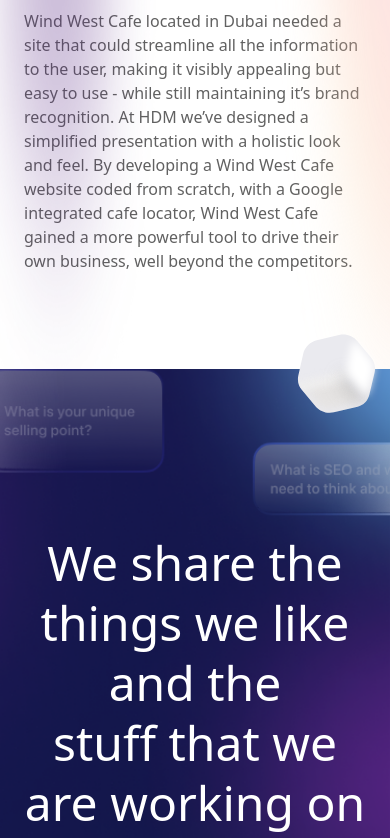
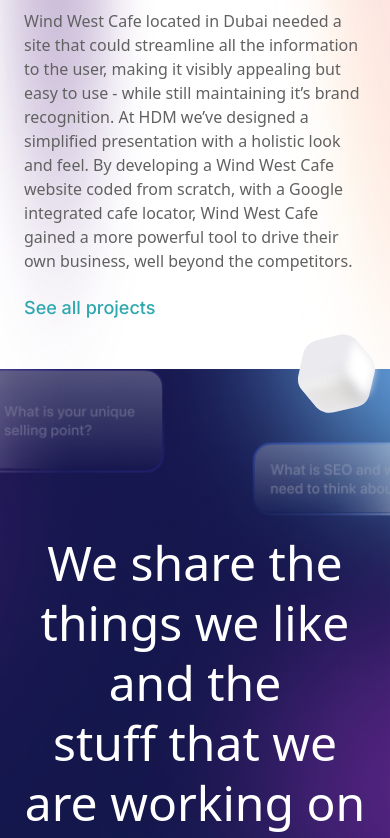
Before and after one commit to hdmuae/hdmmarketing, a Next.js app: page / in a window 390 px wide. Shown: the part 5730-6568 px from the top of the page. Built offline with nearby package versions, Linux system fonts and the light colour scheme.

Commit message:
feat: see all projects button - mobile view

```diff
--- a/src/containers/OurWork/index.tsx
+++ b/src/containers/OurWork/index.tsx
@@ -9,6 +9,7 @@
     <section id="ourwork" className="relative">
       <div>
         <Image
+          className="-z-10"
           layout="fill"
           src="/images/background_portfolio.png"
           alt="HDM portfolio background"
@@ -38,6 +39,12 @@
             description={description}
           />
         ))}
+
+        <h2 className="font-inter text-button absolute bottom-12 cursor-pointer text-sm font-medium lg:hidden">
+          <Link href="/portfolio">
+            <a className="z-50 mr-3 cursor-pointer">See all projects</a>
+          </Link>
+        </h2>
       </div>
     </section>
   );
```
